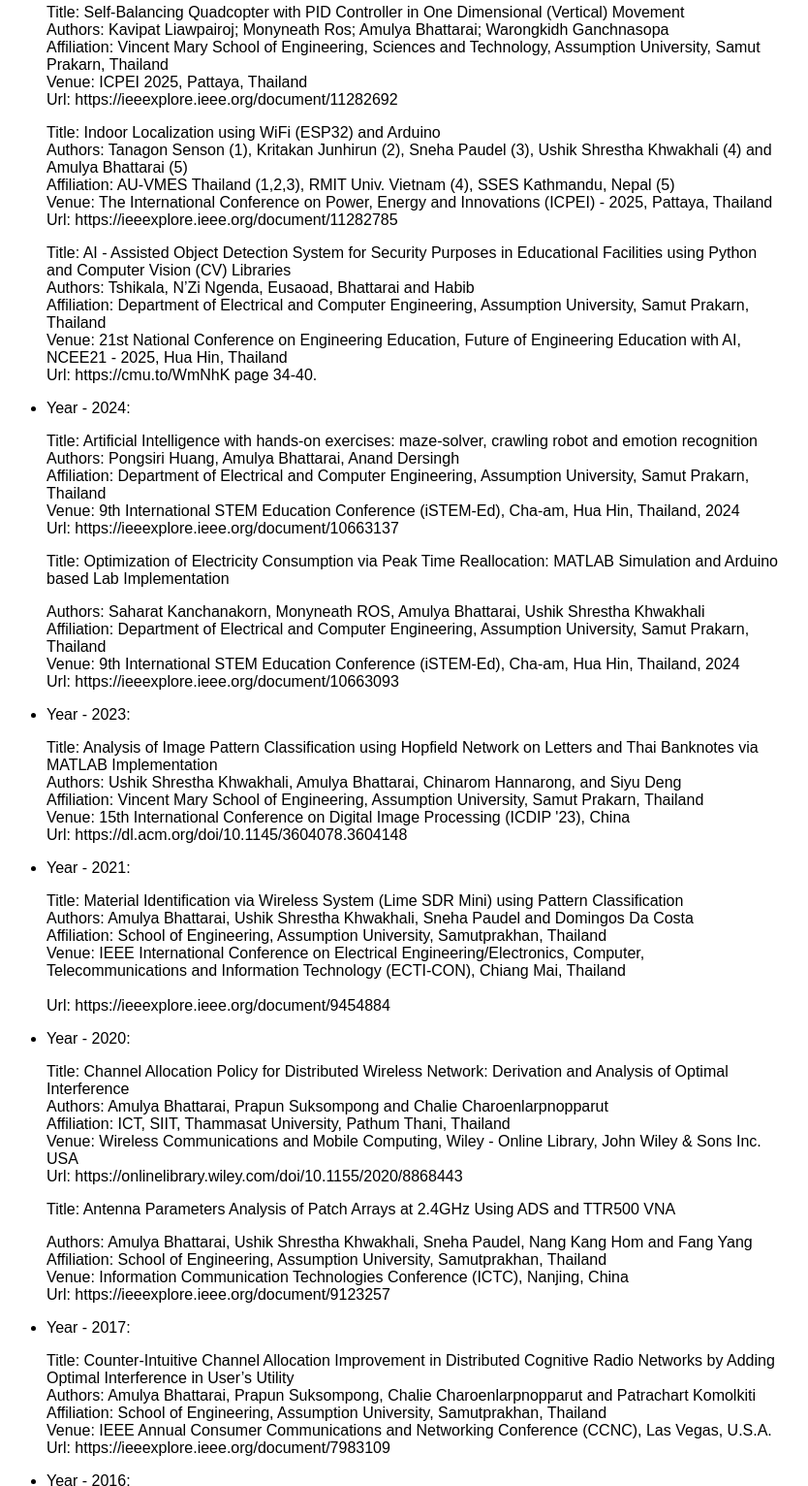
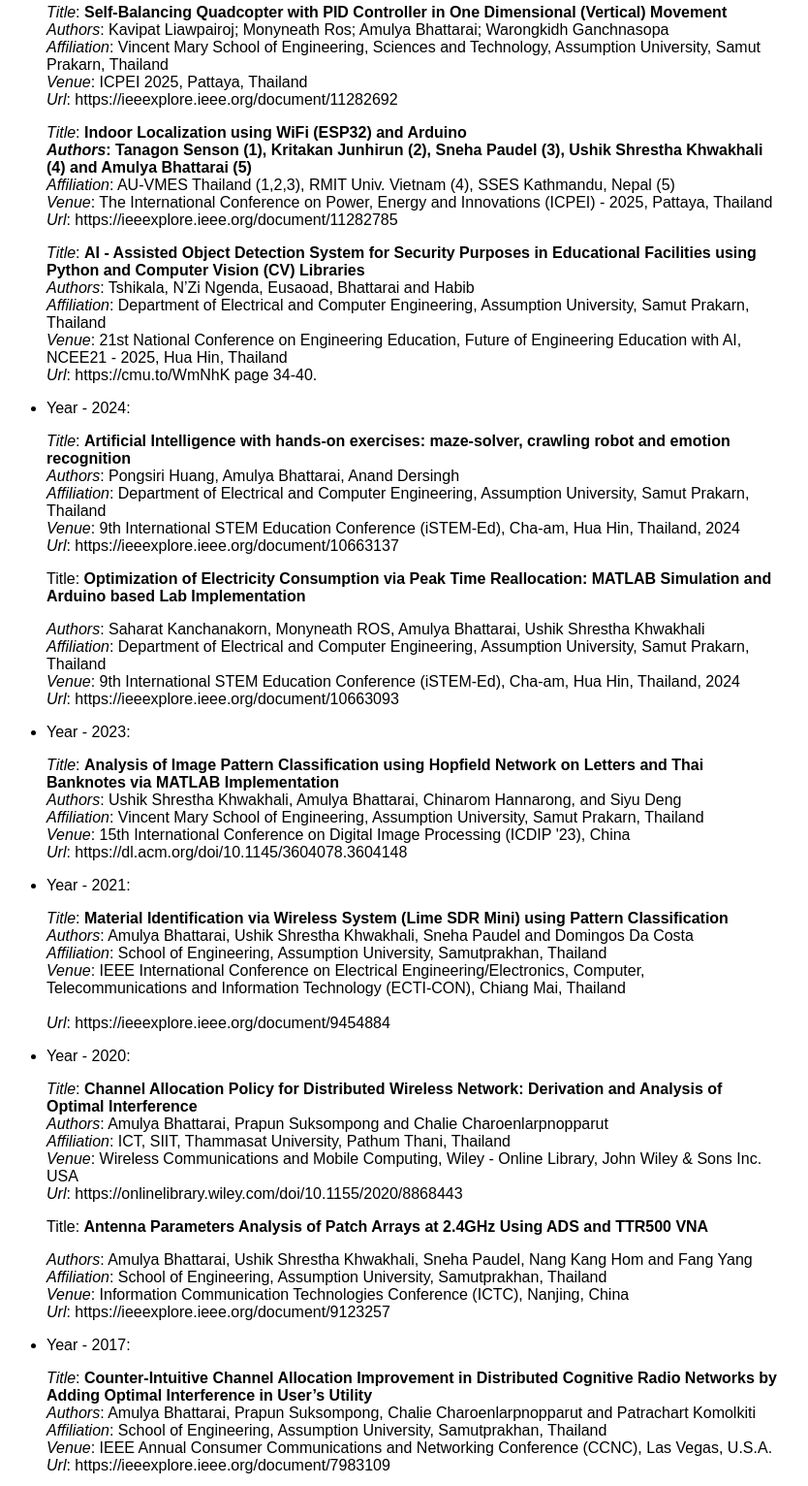
Before and after one commit to amulya-bhattarai/github.io, a plain HTML site: page index.html in a window 1280 px wide. Shown: the part 862-2394 px from the top of the page at 97% size, without its empty margins (32-866 px from the left). Drawn offline with Linux system fonts and the light colour scheme.

Commit message:
Update index.html

```diff
--- a/index.html
+++ b/index.html
@@ -46,98 +46,98 @@
   <i>Venue</i>: 5th Asia Education Technology Symposium (AETS) — Nov. 2025, Macau, China <br>
   <i>Url</i>: https://link.springer.com/chapter/10.1007/978-981-95-8824-4_10</p>
 
-  <p>Title: Self-Balancing Quadcopter with PID Controller in One Dimensional (Vertical) Movement  <br>
-  Authors: Kavipat Liawpairoj; Monyneath Ros; Amulya Bhattarai; Warongkidh Ganchnasopa  <br>
-  Affiliation: Vincent Mary School of Engineering, Sciences and Technology, Assumption University, Samut Prakarn, Thailand  <br>
-  Venue: ICPEI 2025, Pattaya, Thailand  <br>
-  Url: https://ieeexplore.ieee.org/document/11282692</p>
+  <p><i>Title</i>: <b>Self-Balancing Quadcopter with PID Controller in One Dimensional (Vertical) Movement  </b><br>
+  <i>Authors</i>: Kavipat Liawpairoj; Monyneath Ros; Amulya Bhattarai; Warongkidh Ganchnasopa  <br>
+  <i>Affiliation</i>: Vincent Mary School of Engineering, Sciences and Technology, Assumption University, Samut Prakarn, Thailand  <br>
+  <i>Venue</i>: ICPEI 2025, Pattaya, Thailand  <br>
+  <i>Url</i>: https://ieeexplore.ieee.org/document/11282692</p>
 
-  <p>Title: Indoor Localization using WiFi (ESP32) and Arduino <br>
-  Authors: Tanagon Senson (1), Kritakan Junhirun (2), Sneha Paudel (3), Ushik Shrestha Khwakhali (4) and Amulya Bhattarai (5) <br>
-  Affiliation: AU-VMES Thailand (1,2,3), RMIT Univ. Vietnam (4), SSES Kathmandu, Nepal (5) <br>
-  Venue: The International Conference on Power, Energy and Innovations (ICPEI) - 2025, Pattaya, Thailand <br>
-  Url: https://ieeexplore.ieee.org/document/11282785</p>
+  <p><i>Title</i>: <b>Indoor Localization using WiFi (ESP32) and Arduino <br>
+  <i>Authors</i>: Tanagon Senson (1), Kritakan Junhirun (2), Sneha Paudel (3), Ushik Shrestha Khwakhali (4) and Amulya Bhattarai (5) </b><br>
+  <i>Affiliation</i>: AU-VMES Thailand (1,2,3), RMIT Univ. Vietnam (4), SSES Kathmandu, Nepal (5) <br>
+  <i>Venue</i>: The International Conference on Power, Energy and Innovations (ICPEI) - 2025, Pattaya, Thailand <br>
+  <i>Url</i>: https://ieeexplore.ieee.org/document/11282785</p>
 
-  <p>Title: AI - Assisted Object Detection System for Security Purposes in Educational Facilities using Python and Computer Vision (CV) Libraries <br>
-  Authors: Tshikala, N’Zi Ngenda, Eusaoad, Bhattarai and Habib <br>
-  Affiliation: Department of Electrical and Computer Engineering, Assumption University, Samut Prakarn, Thailand <br>
-  Venue: 21st National Conference on Engineering Education, Future of Engineering Education with AI,  NCEE21 - 2025, Hua Hin, Thailand <br>
-  Url: https://cmu.to/WmNhK page 34-40.</p>
+  <p><i>Title</i>: <b>AI - Assisted Object Detection System for Security Purposes in Educational Facilities using Python and Computer Vision (CV) Libraries </b><br>
+  <i>Authors</i>: Tshikala, N’Zi Ngenda, Eusaoad, Bhattarai and Habib <br>
+  <i>Affiliation</i>: Department of Electrical and Computer Engineering, Assumption University, Samut Prakarn, Thailand <br>
+  <i>Venue</i>: 21st National Conference on Engineering Education, Future of Engineering Education with AI,  NCEE21 - 2025, Hua Hin, Thailand <br>
+  <i>Url</i>: https://cmu.to/WmNhK page 34-40.</p>
 
   <li>Year - 2024:</li>
-  <p>Title: Artificial Intelligence with hands-on exercises: maze-solver, crawling robot and emotion recognition <br>
-  Authors: Pongsiri Huang, Amulya Bhattarai, Anand Dersingh <br>
-  Affiliation: Department of Electrical and Computer Engineering, Assumption University, Samut Prakarn, Thailand <br>
-  Venue: 9th International STEM Education Conference (iSTEM-Ed), Cha-am, Hua Hin, Thailand, 2024 <br>
-  Url: https://ieeexplore.ieee.org/document/10663137</p>
+  <p><i>Title</i>: <b>Artificial Intelligence with hands-on exercises: maze-solver, crawling robot and emotion recognition </b><br>
+  <i>Authors</i>: Pongsiri Huang, Amulya Bhattarai, Anand Dersingh <br>
+  <i>Affiliation</i>: Department of Electrical and Computer Engineering, Assumption University, Samut Prakarn, Thailand <br>
+  <i>Venue</i>: 9th International STEM Education Conference (iSTEM-Ed), Cha-am, Hua Hin, Thailand, 2024 <br>
+  <i>Url</i>: https://ieeexplore.ieee.org/document/10663137</p>
 
-  Title:	Optimization of Electricity Consumption via Peak Time Reallocation: MATLAB Simulation and Arduino based Lab Implementation <br>
-  <p>Authors: Saharat Kanchanakorn, Monyneath ROS, Amulya Bhattarai, Ushik Shrestha Khwakhali <br>
-  Affiliation: Department of Electrical and Computer Engineering, Assumption University, Samut Prakarn, Thailand <br>
-  Venue: 9th International STEM Education Conference (iSTEM-Ed), Cha-am, Hua Hin, Thailand, 2024 <br>
-  Url: https://ieeexplore.ieee.org/document/10663093</p>
+  Title: <b>Optimization of Electricity Consumption via Peak Time Reallocation: MATLAB Simulation and Arduino based Lab Implementation </b><br>
+  <p><i>Authors</i>: Saharat Kanchanakorn, Monyneath ROS, Amulya Bhattarai, Ushik Shrestha Khwakhali <br>
+  <i>Affiliation</i>: Department of Electrical and Computer Engineering, Assumption University, Samut Prakarn, Thailand <br>
+  <i>Venue</i>: 9th International STEM Education Conference (iSTEM-Ed), Cha-am, Hua Hin, Thailand, 2024 <br>
+  <i>Url</i>: https://ieeexplore.ieee.org/document/10663093</p>
 
   <li>Year - 2023:</li>
-  <p>Title: Analysis of Image Pattern Classification using Hopfield Network on Letters and Thai Banknotes via MATLAB Implementation <br>
-  Authors: Ushik Shrestha Khwakhali, Amulya Bhattarai, Chinarom Hannarong, and Siyu Deng <br>
-  Affiliation: Vincent Mary School of Engineering, Assumption University, Samut Prakarn, Thailand <br>
-  Venue: 15th International Conference on Digital Image Processing (ICDIP '23), China <br>
-  Url: https://dl.acm.org/doi/10.1145/3604078.3604148</p>
+  <p><i>Title</i>: <b>Analysis of Image Pattern Classification using Hopfield Network on Letters and Thai Banknotes via MATLAB Implementation </b><br>
+  <i>Authors</i>: Ushik Shrestha Khwakhali, Amulya Bhattarai, Chinarom Hannarong, and Siyu Deng <br>
+  <i>Affiliation</i>: Vincent Mary School of Engineering, Assumption University, Samut Prakarn, Thailand <br>
+  <i>Venue</i>: 15th International Conference on Digital Image Processing (ICDIP '23), China <br>
+  <i>Url</i>: https://dl.acm.org/doi/10.1145/3604078.3604148</p>
 
   <li>Year - 2021:</li>
-  <p>Title: Material Identification via Wireless System (Lime SDR Mini) using Pattern Classification <br>
-  Authors: Amulya Bhattarai, Ushik Shrestha Khwakhali, Sneha Paudel and Domingos Da Costa <br>
-  Affiliation: School of Engineering, Assumption University, Samutprakhan, Thailand <br>
-  Venue: IEEE International Conference on Electrical Engineering/Electronics, Computer, Telecommunications and Information Technology (ECTI-CON), Chiang Mai, Thailand <br> <br>
-  Url: https://ieeexplore.ieee.org/document/9454884</p>
+  <p><i>Title</i>: <b>Material Identification via Wireless System (Lime SDR Mini) using Pattern Classification </b><br>
+  <i>Authors</i>: Amulya Bhattarai, Ushik Shrestha Khwakhali, Sneha Paudel and Domingos Da Costa <br>
+  <i>Affiliation</i>: School of Engineering, Assumption University, Samutprakhan, Thailand <br>
+  <i>Venue</i>: IEEE International Conference on Electrical Engineering/Electronics, Computer, Telecommunications and Information Technology (ECTI-CON), Chiang Mai, Thailand <br> <br>
+  <i>Url</i>: https://ieeexplore.ieee.org/document/9454884</p>
 
   <li>Year - 2020:</li>
-  <p>Title: Channel Allocation Policy for Distributed Wireless Network: Derivation and Analysis of Optimal Interference <br>
-  Authors: Amulya Bhattarai, Prapun Suksompong and Chalie Charoenlarpnopparut <br>
-  Affiliation: ICT, SIIT, Thammasat University, Pathum Thani, Thailand <br>
-  Venue: Wireless Communications and Mobile Computing, Wiley - Online Library, John Wiley & Sons Inc. USA <br>
-  Url: https://onlinelibrary.wiley.com/doi/10.1155/2020/8868443</p>
+  <p><i>Title</i>: <b>Channel Allocation Policy for Distributed Wireless Network: Derivation and Analysis of Optimal Interference </b><br>
+  <i>Authors</i>: Amulya Bhattarai, Prapun Suksompong and Chalie Charoenlarpnopparut <br>
+  <i>Affiliation</i>: ICT, SIIT, Thammasat University, Pathum Thani, Thailand <br>
+  <i>Venue</i>: Wireless Communications and Mobile Computing, Wiley - Online Library, John Wiley & Sons Inc. USA <br>
+  <i>Url</i>: https://onlinelibrary.wiley.com/doi/10.1155/2020/8868443</p>
 
-  Title: Antenna Parameters Analysis of Patch Arrays at 2.4GHz Using ADS and TTR500 VNA <br>
-  <p>Authors: Amulya Bhattarai, Ushik Shrestha Khwakhali, Sneha Paudel, Nang Kang Hom and Fang Yang <br>
-  Affiliation: School of Engineering, Assumption University, Samutprakhan, Thailand <br>
-  Venue: Information Communication Technologies Conference (ICTC), Nanjing, China <br>
-  Url: https://ieeexplore.ieee.org/document/9123257</p>
+  Title: <b>Antenna Parameters Analysis of Patch Arrays at 2.4GHz Using ADS and TTR500 VNA </b><br>
+  <p><i>Authors</i>: Amulya Bhattarai, Ushik Shrestha Khwakhali, Sneha Paudel, Nang Kang Hom and Fang Yang <br>
+  <i>Affiliation</i>: School of Engineering, Assumption University, Samutprakhan, Thailand <br>
+  <i>Venue</i>: Information Communication Technologies Conference (ICTC), Nanjing, China <br>
+  <i>Url</i>: https://ieeexplore.ieee.org/document/9123257</p>
 
   <li>Year - 2017:</li>
-  <p>Title: Counter-Intuitive Channel Allocation Improvement in Distributed Cognitive Radio Networks by Adding Optimal Interference in User’s Utility <br>
-  Authors: Amulya Bhattarai, Prapun Suksompong, Chalie Charoenlarpnopparut and Patrachart Komolkiti <br>
-  Affiliation: School of Engineering, Assumption University, Samutprakhan, Thailand <br>
-  Venue: IEEE Annual Consumer Communications and Networking Conference (CCNC), Las Vegas, U.S.A. <br>
-  Url: https://ieeexplore.ieee.org/document/7983109</p>
+  <p><i>Title</i>: <b>Counter-Intuitive Channel Allocation Improvement in Distributed Cognitive Radio Networks by Adding Optimal Interference in User’s Utility </b><br>
+  <i>Authors</i>: Amulya Bhattarai, Prapun Suksompong, Chalie Charoenlarpnopparut and Patrachart Komolkiti <br>
+  <i>Affiliation</i>: School of Engineering, Assumption University, Samutprakhan, Thailand <br>
+  <i>Venue</i>: IEEE Annual Consumer Communications and Networking Conference (CCNC), Las Vegas, U.S.A. <br>
+  <i>Url</i>: https://ieeexplore.ieee.org/document/7983109</p>
 
   <li>Year - 2016:</li>
-  <p>Title: Policies for Channel Allocation in Cognitive Radio Networks using Game Theory <br>
-  Authors: Amulya Bhattarai, Chalie Charoenlarpnopparut, Prapun Suksompong and Patrachart Komolkiti <br>
-  Affiliation: ICT, SIIT, Thammasat University, Pathum Thani, Thailand <br>
-  Venue: The ECTI Transactions on Electrical Engineering, Electronics and Communications, ECTI-EEC, Thailand <br>
-  Url: https://ph02.tci-thaijo.org/index.php/ECTI-EEC/article/view/171090</p>
+  <p><i>Title</i>: <b>Policies for Channel Allocation in Cognitive Radio Networks using Game Theory </b><br>
+  <i>Authors</i>: Amulya Bhattarai, Chalie Charoenlarpnopparut, Prapun Suksompong and Patrachart Komolkiti <br>
+  <i>Affiliation</i>: ICT, SIIT, Thammasat University, Pathum Thani, Thailand <br>
+  <i>Venue</i>: The ECTI Transactions on Electrical Engineering, Electronics and Communications, ECTI-EEC, Thailand <br>
+  <i>Url</i>: https://ph02.tci-thaijo.org/index.php/ECTI-EEC/article/view/171090</p>
 
   <li>Year - 2014:</li>
-  <p>Title: Developing policies for channel allocation in Cognitive Radio Networks using Game Theory <br>
-  Authors: Amulya Bhattarai, Chalie Charoenlarpnopparut, Prapun Suksompong and Patrachart Komolkiti <br>
-  Affiliation: ICT, SIIT, Thammasat University, Pathum Thani 12000, Thailand and School of Engineering, Assumption University, Samutprakhan, Thailand <br>
-  Venue: International Conference on Electrical Engineering/Electronics, Computer, Telecommunications and Information Technology (ECTI-CON), Nakhon Ratchasima, Thailand <br>
-  Url: https://ieeexplore.ieee.org/document/6839829</p>
+  <p><i>Title</i>: <b>Developing policies for channel allocation in Cognitive Radio Networks using Game Theory </b><br>
+  <i>Authors</i>: Amulya Bhattarai, Chalie Charoenlarpnopparut, Prapun Suksompong and Patrachart Komolkiti <br>
+  <i>Affiliation</i>: ICT, SIIT, Thammasat University, Pathum Thani 12000, Thailand and School of Engineering, Assumption University, Samutprakhan, Thailand <br>
+  <i>Venue</i>: International Conference on Electrical Engineering/Electronics, Computer, Telecommunications and Information Technology (ECTI-CON), Nakhon Ratchasima, Thailand <br>
+  <i>Url</i>: https://ieeexplore.ieee.org/document/6839829</p>
 
   <li>Year - 2013:</li>
-  <p>Title: Improved bandwidth allocation in Cognitive Radio Networks based on game theory <br>
-  Authors: Amulya Bhattarai, Patrachart Komolkiti and Chaodit Aswakul <br>
-  Affiliation: School of Engineering, Assumption University, Samutprakhan, Thailand and Department of Electrical Engineering, Chulalongkorn University, Bangkok, Thailand <br>
-  Venue: International Conference on Electrical Engineering/Electronics, Computer, Telecommunications and Information Technology (ECTI-CON), Krabi, Thailand <br>
-  Url: https://ieeexplore.ieee.org/document/6559481</p>
+  <p><i>Title</i>: <b>Improved bandwidth allocation in Cognitive Radio Networks based on game theory </b><br>
+  <i>Authors</i>: Amulya Bhattarai, Patrachart Komolkiti and Chaodit Aswakul <br>
+  <i>Affiliation</i>: School of Engineering, Assumption University, Samutprakhan, Thailand and Department of Electrical Engineering, Chulalongkorn University, Bangkok, Thailand <br>
+  <i>Venue</i>: International Conference on Electrical Engineering/Electronics, Computer, Telecommunications and Information Technology (ECTI-CON), Krabi, Thailand <br>
+  <i>Url</i>: https://ieeexplore.ieee.org/document/6559481</p>
 
   <li>Year - 2009:</li>
-  <p>Title: Pattern Matching by Optimizing Load in a Reflect-array Antenna <br>
-  Authors: Amulya Bhattarai and Jon Wallace <br>
-  Affiliation: School of Engineering, Assumption University, Samutprakhan, Thailand and Department of Electrical Engineering, Jacobs University, Bremen, Germany <br>
-  Venue: IEEE International Symposium on Microwave, Antenna, Propagation and EMC Technologies for Wireless Communications, Beijing, China <br>
-  Url: https://ieeexplore.ieee.org/document/5355538</p>
+  <p><i>Title</i>: <b>Pattern Matching by Optimizing Load in a Reflect-array Antenna </b><br>
+  <i>Authors</i>: Amulya Bhattarai and Jon Wallace <br>
+  <i>Affiliation</i>: School of Engineering, Assumption University, Samutprakhan, Thailand and Department of Electrical Engineering, Jacobs University, Bremen, Germany <br>
+  <i>Venue</i>: IEEE International Symposium on Microwave, Antenna, Propagation and EMC Technologies for Wireless Communications, Beijing, China <br>
+  <i>Url</i>: https://ieeexplore.ieee.org/document/5355538</p>
 
   <p><a href=https://ieeexplore.ieee.org/author/37684128700>IEEE Profile</a></p>
   </ul>
```
